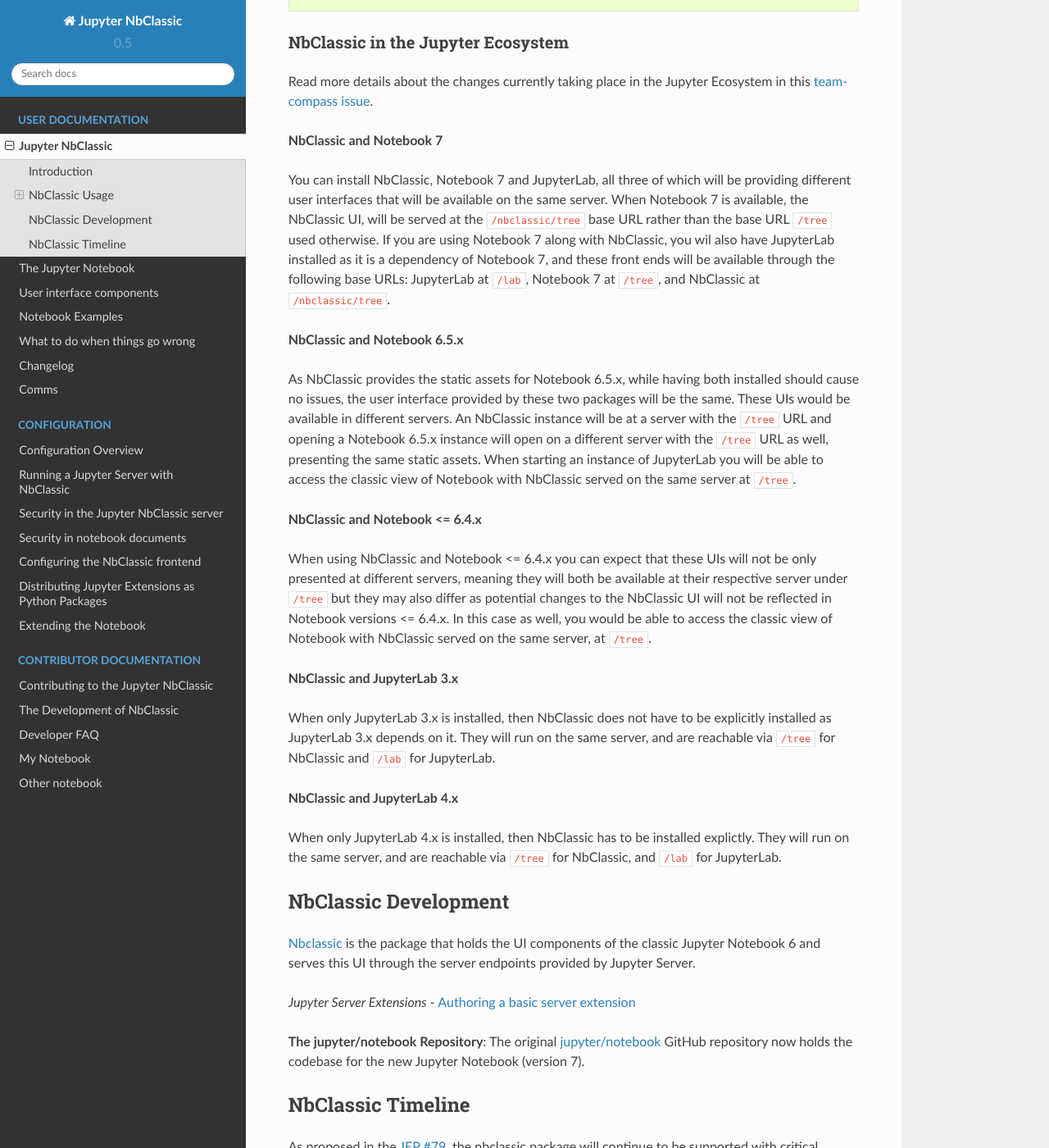
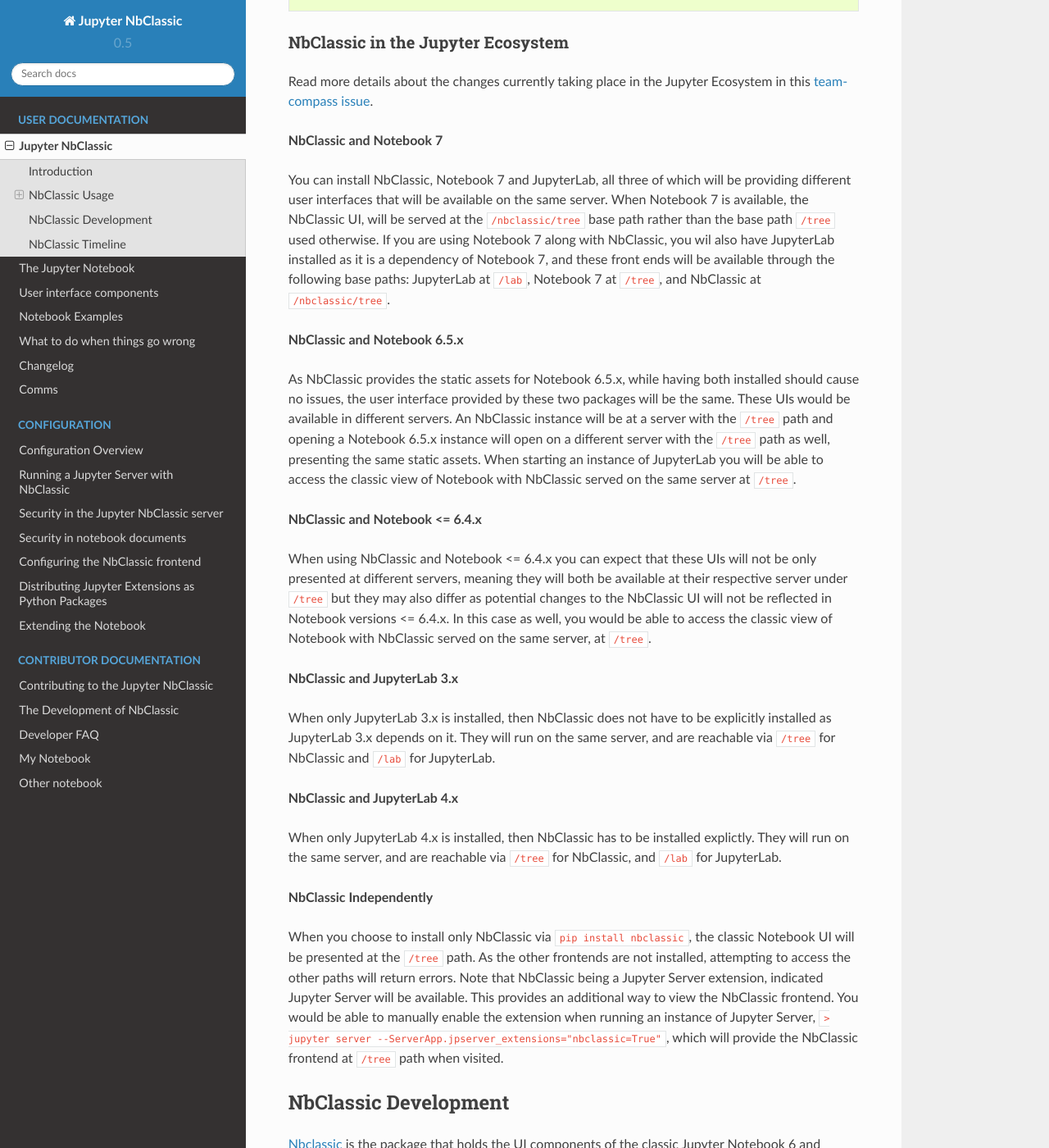
Before and after one commit to jupyter/nbclassic, a Sphinx documentation site: the page built from docs/source/nbclassic.rst, in a window 1280 px wide and 1400 px high, scrolled down 1073 px. Shown: the whole window at 82% size. Built offline with Sphinx 7.4.7 and the Read the Docs theme 2.0.0, drawn with Linux system fonts in a browser that asks for light colours; pages that are not in the unit, such as notebooks, are missing from menus.

Commit message:
updating docs with info for solo nbclassic install

```diff
--- a/docs/source/nbclassic.rst
+++ b/docs/source/nbclassic.rst
@@ -65,11 +65,11 @@
 You can install NbClassic, Notebook 7 and JupyterLab, all three of
 which will be providing different user interfaces that will be available
 on the same server. When Notebook 7 is available, the NbClassic UI, will
-be served at the ``/nbclassic/tree`` base URL rather than the
-base URL ``/tree`` used otherwise. If you are using Notebook 7 along
+be served at the ``/nbclassic/tree`` base path rather than the
+base path ``/tree`` used otherwise. If you are using Notebook 7 along
 with NbClassic, you wil also have JupyterLab installed as it is a
 dependency of Notebook 7, and these front ends will be available
-through the following base URLs: JupyterLab at ``/lab``, Notebook 7 at
+through the following base paths: JupyterLab at ``/lab``, Notebook 7 at
 ``/tree``, and NbClassic at ``/nbclassic/tree``.
 
 **NbClassic and Notebook 6.5.x**
@@ -78,8 +78,8 @@
 having both installed should cause no issues, the user interface provided
 by these two packages will be the same. These UIs would be available in
 different servers. An NbClassic instance will be at a server with the
-``/tree`` URL and opening a Notebook 6.5.x instance will open on a
-different server with the ``/tree`` URL as well, presenting the same
+``/tree`` path and opening a Notebook 6.5.x instance will open on a
+different server with the ``/tree`` path as well, presenting the same
 static assets. When starting an instance of JupyterLab you will be able
 to access the classic view of Notebook with NbClassic served on the same
 server at ``/tree``.
@@ -107,6 +107,17 @@
 explictly. They will run on the same server, and are reachable via
 ``/tree`` for NbClassic, and ``/lab`` for JupyterLab.
 
+**NbClassic Independently**
+
+When you choose to install only NbClassic via ``pip install nbclassic``,
+the classic Notebook UI will be presented at the ``/tree`` path. As the
+other frontends are not installed, attempting to access the other paths
+will return errors. Note that NbClassic being a Jupyter Server extension,
+indicated Jupyter Server will be available. This provides an additional
+way to view the NbClassic frontend. You would be able to  manually
+enable the extension when running an instance of Jupyter Server,
+``> jupyter server --ServerApp.jpserver_extensions="nbclassic=True"``,
+which will provide the NbClassic frontend at ``/tree`` path when visited.
 
 .. _team-compass issue: https://github.com/jupyter/notebook-team-compass/issues/5#issuecomment-1085254000
 
```
